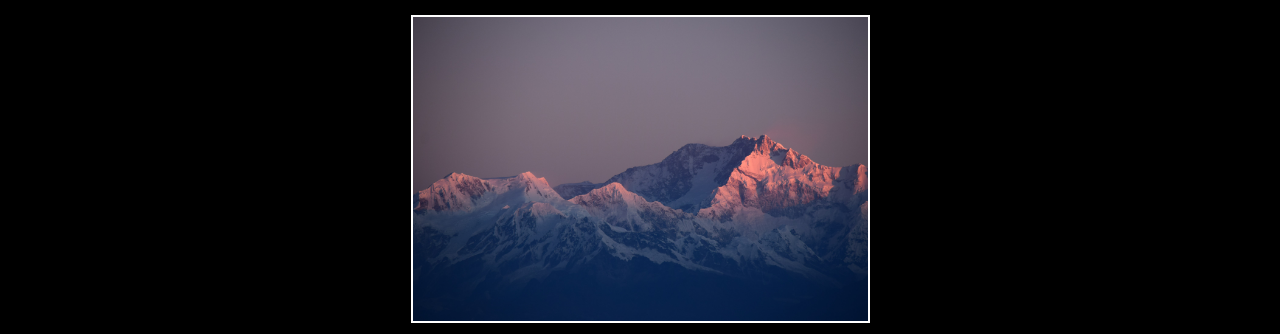
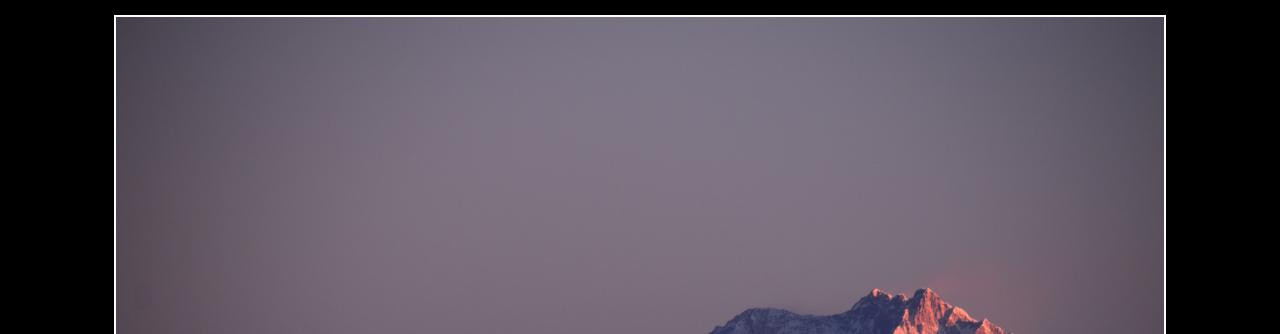
Before and after one commit to DanarQ/MountainPicture, a plain HTML site: page index.html in a window 1280 px wide. Shown: the top 334 px of the page. Drawn offline with Linux system fonts and the light colour scheme.

Commit message:
Update style.css

```diff
--- a/style.css
+++ b/style.css
@@ -14,8 +14,8 @@ p {
 }
 #imgposisi{
     border: 2px solid white;
-    min-width: 100px;
-    max-width: 100%;
+    min-width: 90%;
+    max-width: 90%;
     height: auto;
 }
 #paragrafPosisi {
```
